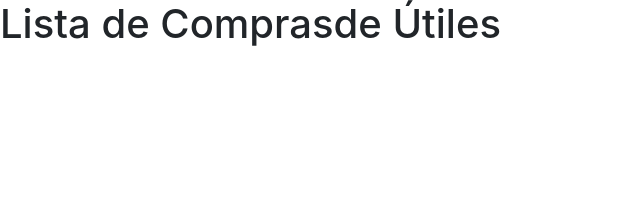
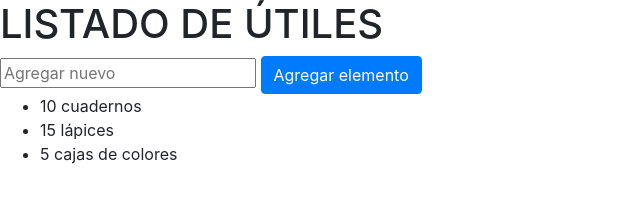
Before and after one commit to juanca84/listado-utiles-vue, a plain HTML site: page index.html in a window 1280 px wide. Shown: the whole page, without its empty margins (0-640 px from the left). Drawn offline with nearby package versions, Linux system fonts and the light colour scheme.

Commit message:
Adición de input y button para agregar elementos a la lista

```diff
--- a/index.html
+++ b/index.html
@@ -7,15 +7,29 @@
     <link rel="stylesheet" href="https://stackpath.bootstrapcdn.com/bootstrap/4.4.1/css/bootstrap.min.css" integrity="sha384-Vkoo8x4CGsO3+Hhxv8T/Q5PaXtkKtu6ug5TOeNV6gBiFeWPGFN9MuhOf23Q9Ifjh" crossorigin="anonymous">
 </head>
 <body>
+    <script src="https://cdn.jsdelivr.net/npm/vue/dist/vue.js"></script>
     <div id="lista-compras">
-        <h1>{{header}}</h1>
+        <!-- <h1>{{ header ?  header : 'Bienvenido' }}</h1> -->
+        <h1>{{ header.toLocaleUpperCase() }}</h1>
+        <div>
+            <input type="text" placeholder="Agregar nuevo" v-model="newutil" v-on:keyup.enter="utiles.push(newutil)">
+            <button class="btn btn-primary" v-on:click="utiles.push(newutil)">Agregar elemento</button>
+        </div>
+        <ul>
+            <li v-for="util in utiles">{{util}}</li>
+        </ul>
     </div>
-    <script src="https://cdn.jsdelivr.net/npm/vue"></script>
     <script>
         var app = new Vue({
             el: '#lista-compras',
             data: {
-                header: 'Lista de Comprasde Útiles'
+                header: 'Listado de útiles',
+                newutil: '',
+                utiles: [
+                    '10 cuadernos',
+                    '15 lápices',
+                    '5 cajas de colores'
+                ]
             }
         });
     </script>
```
